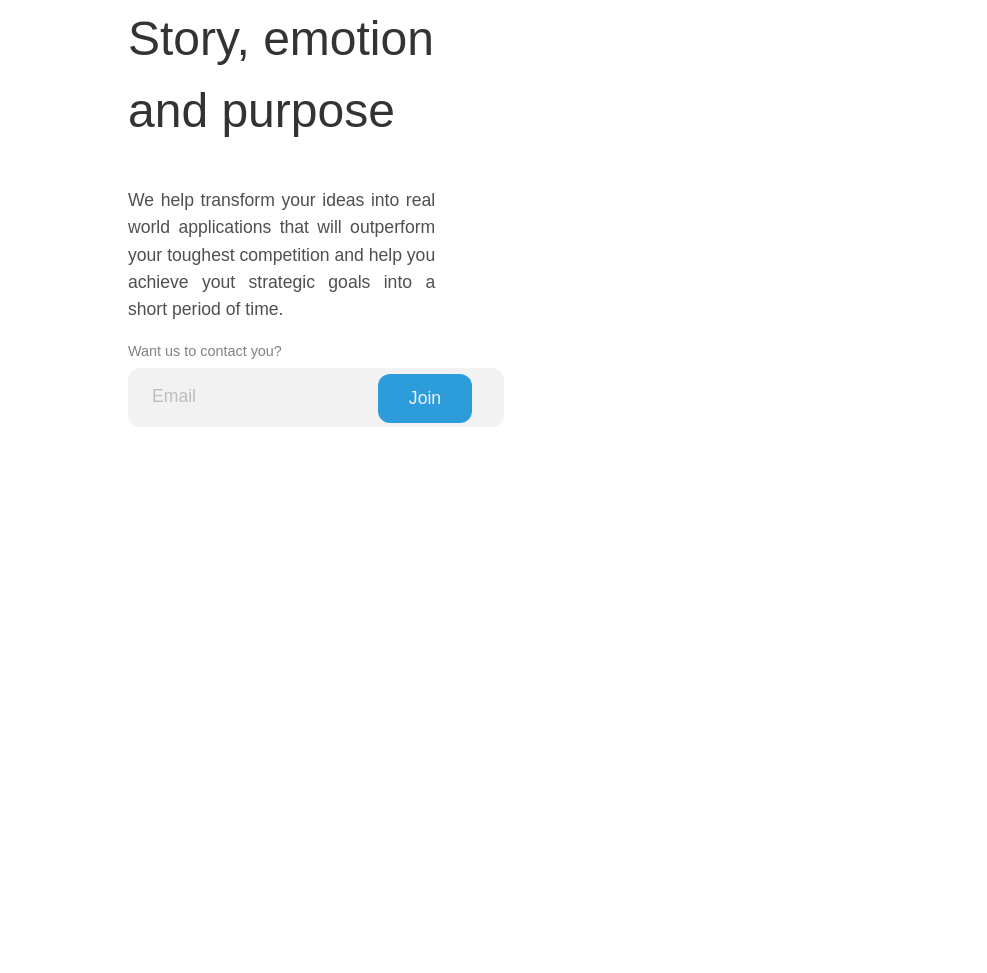
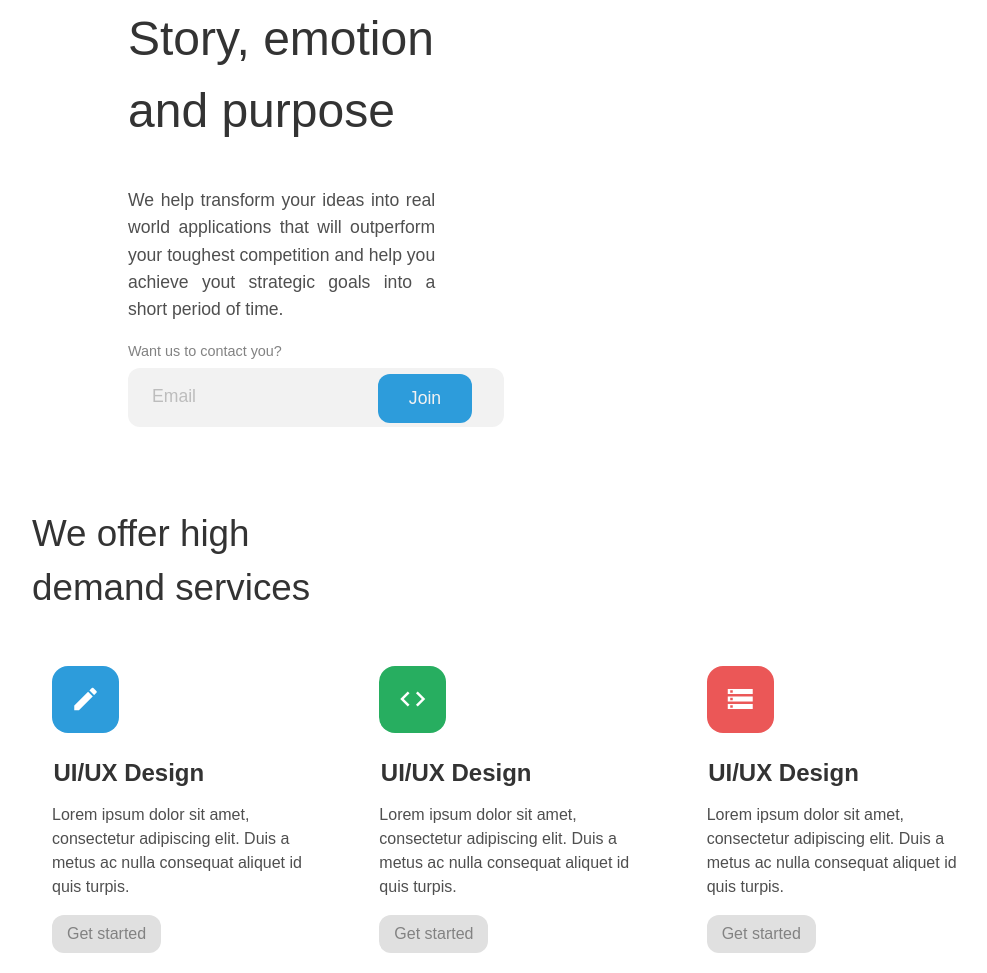
Before and after one commit to matiastoso/edie-homepage, a plain HTML site: page index.html in a window 1280 px wide. Shown: the part 699-1672 px from the top of the page, without its empty margins (128-1115 px from the left). Before the commit the page ends 1126 px from the top, so only its background shows below. Drawn offline with Linux system fonts and the light colour scheme.

Commit message:
Servicios

```diff
--- a/index.html
+++ b/index.html
@@ -77,6 +77,57 @@
     </div>
   </article>
 
+  <section class="services">
+    <h2 class="services-title">
+      We offer high <br>
+      demand services
+    </h2>
+
+    <div class="services-contenedor">
+      <article class="services-contenedor-card">
+        <span class="material-icons services-contenedor-card_icon bg-blue">
+          edit
+        </span>
+
+        <h3 class="services-contenedor-card_title">UI/UX Design</h3>
+
+        <p class="services-contenedor-card_text">
+          Lorem ipsum dolor sit amet, consectetur adipiscing elit. Duis a metus ac nulla consequat aliquet id quis turpis.
+        </p>
+
+        <button class="services-contenedor-card_btn">Get started</button>
+      </article>
+
+      <article class="services-contenedor-card">
+        <span class="material-icons services-contenedor-card_icon bg-green">
+          code
+        </span>
+
+        <h3 class="services-contenedor-card_title">UI/UX Design</h3>
+
+        <p class="services-contenedor-card_text">
+          Lorem ipsum dolor sit amet, consectetur adipiscing elit. Duis a metus ac nulla consequat aliquet id quis turpis.
+        </p>
+
+        <button class="services-contenedor-card_btn">Get started</button>
+      </article>
+
+      <article class="services-contenedor-card">
+        <span class="material-icons services-contenedor-card_icon bg-orange">
+          storage
+        </span>
+
+        <h3 class="services-contenedor-card_title">UI/UX Design</h3>
+
+        <p class="services-contenedor-card_text">
+          Lorem ipsum dolor sit amet, consectetur adipiscing elit. Duis a metus ac nulla consequat aliquet id quis turpis.
+        </p>
+
+        <button class="services-contenedor-card_btn">Get started</button>
+      </article>
+    </div>
+  </section>
+
   <!-- JS -->
   <script src="js/main.js"></script>
 </body>
--- /dev/null
+++ b/sass/_services.scss
@@ -0,0 +1,93 @@
+// ICONS BACKGROUNDS
+.bg-blue {
+    background: $light-blue;
+}
+.bg-green {
+    background: $light-green;
+}
+.bg-orange {
+    background: $orange;
+}
+
+// ESTILOS DE LOS SERVICIOS
+.services {
+    width: 75%;
+    margin: 5rem auto 0px auto;
+
+    &-title {
+        font-size: 2.3rem;
+        font-weight: 500;
+        line-height: 3.4rem;
+        color: $gray-1;
+    }
+
+    &-contenedor {
+        display: grid;
+        grid-template-columns: repeat(3, 1fr);
+        column-gap: 22px;
+        justify-content: end;
+
+        &-card {
+            border-radius: 24px;
+            padding: 20px;
+            transition: all .3s;
+
+            &:hover {
+                box-shadow: 0px 10px 20px rgba(37, 37, 37, 0.1);
+            }
+
+            &_icon {
+                color: white;
+                border-radius: 16px;
+                width: 67px;
+                height: 67px;
+                font-size: 30px;
+                text-align: center;
+                line-height: 67px;
+            }
+
+            &_title {
+                font-weight: 700;
+                color: $gray-1;
+                font-size: 1.5rem;
+                margin: 1.6rem 0px 0px 1.5px;
+            }
+
+            &_text {
+                color: $gray-2;
+                font-size: 1rem;
+                line-height: 1.5rem;
+            }
+
+            &_btn {
+                transition: all .5s;
+                border-radius: 12px;
+                padding: 10px 15px;
+                background: #E0E0E0;
+                color: $gray-3;
+
+                font-size: 1rem;
+                border: none;
+
+                &:hover {
+                    background: $light-blue;
+                    color: white;
+                }
+            }
+        }
+    }
+}
+
+// RESPONSIVE
+@media (max-width: 1010px) {
+    .services-contenedor {
+        grid-template-columns: 1fr 1fr;
+    }
+}
+
+@media (max-width: 640px) {
+    .services-contenedor {
+        grid-template-columns: 1fr;
+        gap: 32px;
+    }
+}
--- a/sass/_variables.scss
+++ b/sass/_variables.scss
@@ -6,3 +6,5 @@ $gray-4: #BDBDBD;
 $gray-6: #F2F2F2;
 $dark-blue: #100E1D;
 $light-blue: #2D9CDB;
+$light-green: #27AE60;
+$orange: #EB5757;
--- a/sass/styles.scss
+++ b/sass/styles.scss
@@ -5,3 +5,4 @@
 @import "header";
 @import "banner";
 @import "contact";
+@import "services";
```
Also changed, not shown: css/styles.css, 1 other file.
